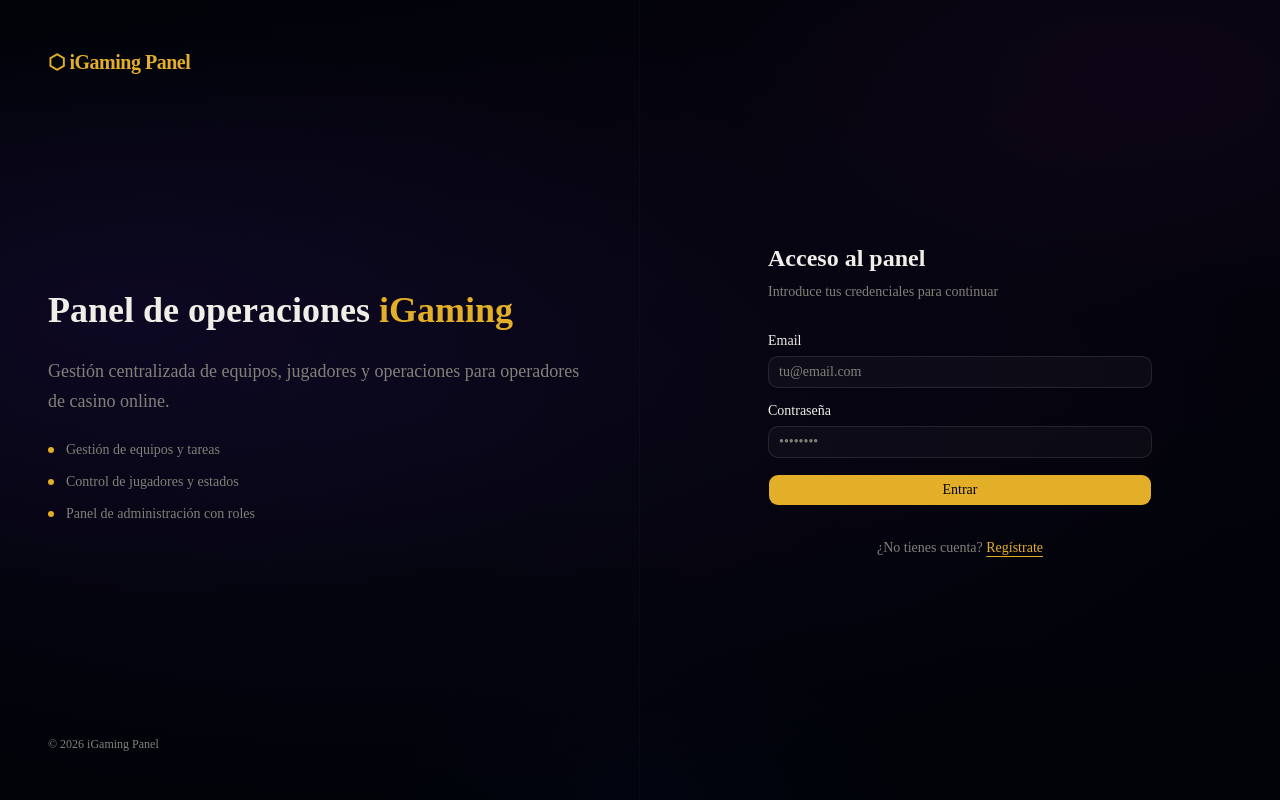
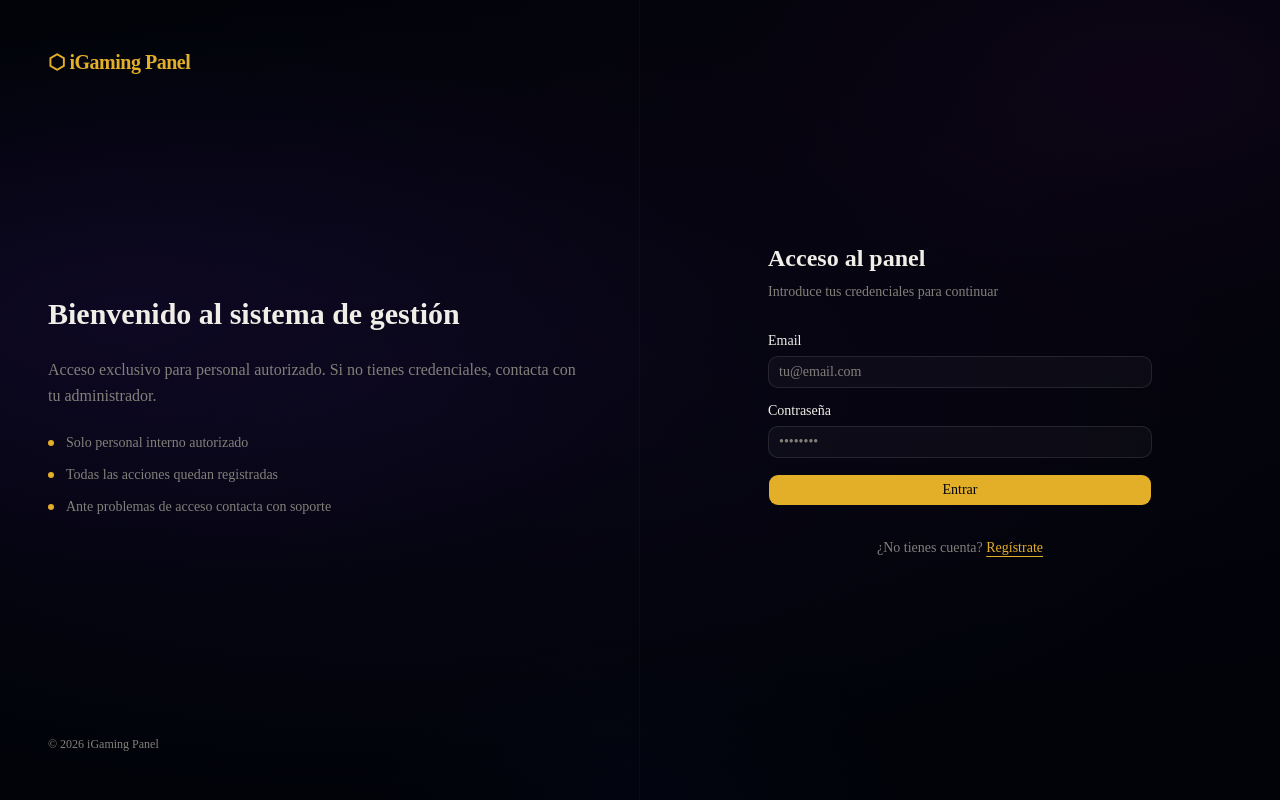
Before and after one commit to Olmotim/igaming-panel-front, a Next.js app: page /login in a window 1280 px wide. Built offline with nearby package versions, Linux system fonts and the light colour scheme.

Commit message:
improve login layout

```diff
--- a/app/login/page.tsx
+++ b/app/login/page.tsx
@@ -47,17 +47,17 @@ function LoginForm() {
           <span className="text-primary font-bold text-xl tracking-tight">⬡ iGaming Panel</span>
         </div>
         <div className="space-y-6">
-          <h1 className="text-4xl font-bold leading-tight">
-            Panel de operaciones <span className="text-primary">iGaming</span>
+  <h1 className="text-3xl font-bold leading-tight">
+    Bienvenido al sistema de gestión
   </h1>
-          <p className="text-muted-foreground text-lg leading-relaxed">
-            Gestión centralizada de equipos, jugadores y operaciones para operadores de casino online.
+  <p className="text-muted-foreground leading-relaxed">
+    Acceso exclusivo para personal autorizado. Si no tienes credenciales, contacta con tu administrador.
   </p>
   <div className="space-y-3">
     {[
-              "Gestión de equipos y tareas",
-              "Control de jugadores y estados",
-              "Panel de administración con roles",
+      "Solo personal interno autorizado",
+      "Todas las acciones quedan registradas",
+      "Ante problemas de acceso contacta con soporte",
     ].map((item) => (
       <div key={item} className="flex items-center gap-3">
         <div className="w-1.5 h-1.5 rounded-full bg-primary" />
```
Lines whose indentation alone changed are shown as unchanged.
